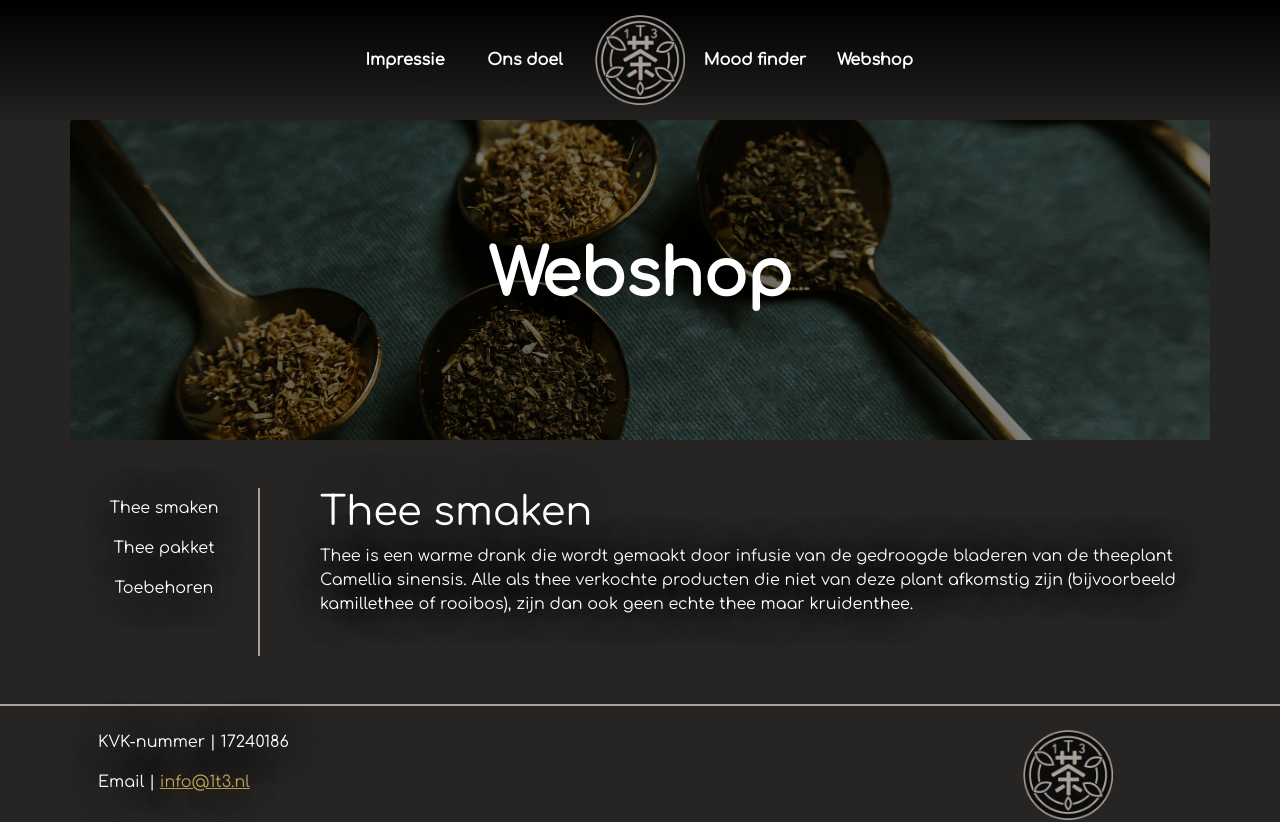
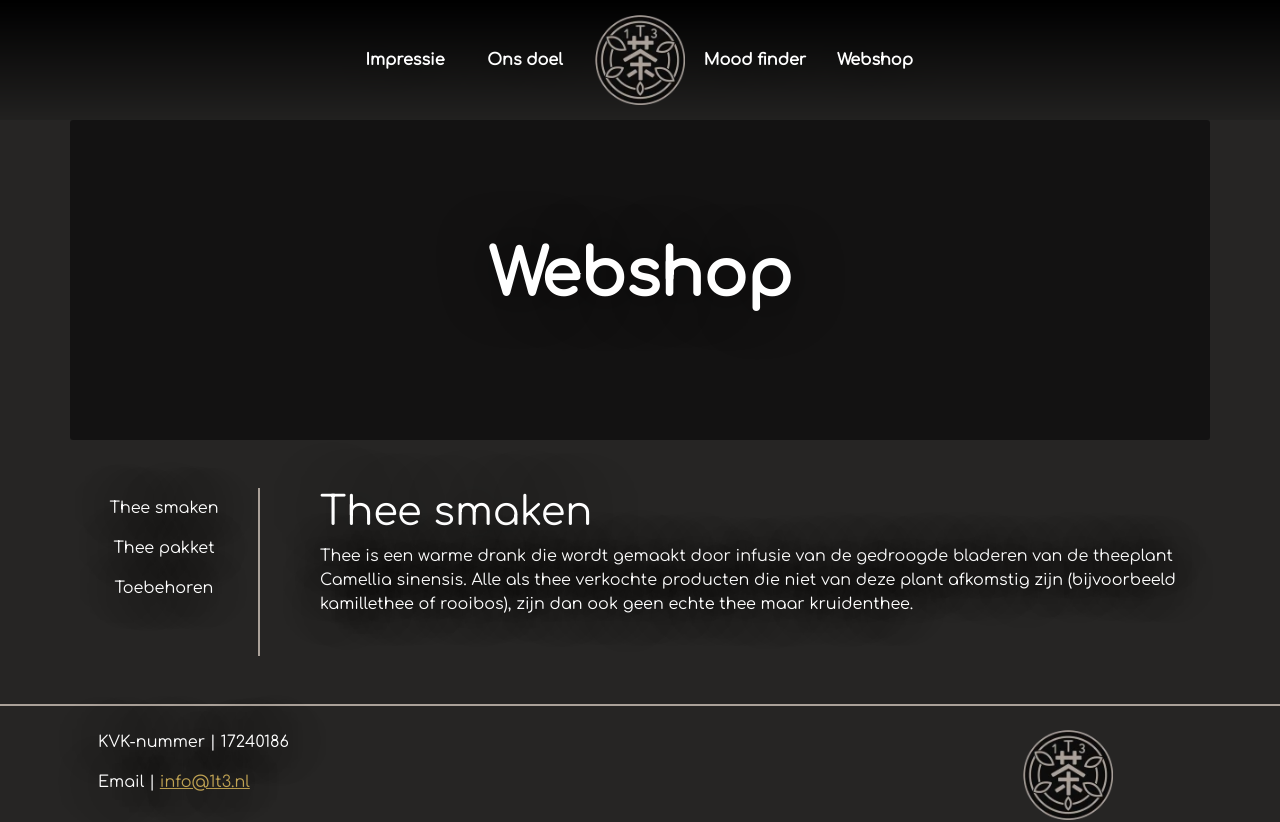
Before and after one commit to Pjiwm/1Thee3, a Vue app: page /webshop in a window 1280 px wide. Shown: the top 822 px of the page. Built offline with nearby package versions, Linux system fonts and the light colour scheme.

Commit message:
checking webshop without image

```diff
--- a/src/components/Quiz.vue
+++ b/src/components/Quiz.vue
@@ -172,8 +172,8 @@ export default {
   background-position: center;
   background-size: cover;
 
-  background-attachment: fixed;
-  position: relative;
+  /* background-attachment: fixed;
+  position: relative; */
 }
 
 image {
--- a/src/components/WebshopHeader.vue
+++ b/src/components/WebshopHeader.vue
@@ -22,7 +22,7 @@ export default {
   background-position: center;
   background-size: cover;
   background-repeat: no-repeat;
-  background-image: url("../assets/webshop_header.webp");
+  /* background-image: url("../assets/webshop_header.webp"); */
   position: relative;
   border-radius: 3px;
 }
```
Also changed, not shown: 1 other file (tests, documents, lock files or other folders).
